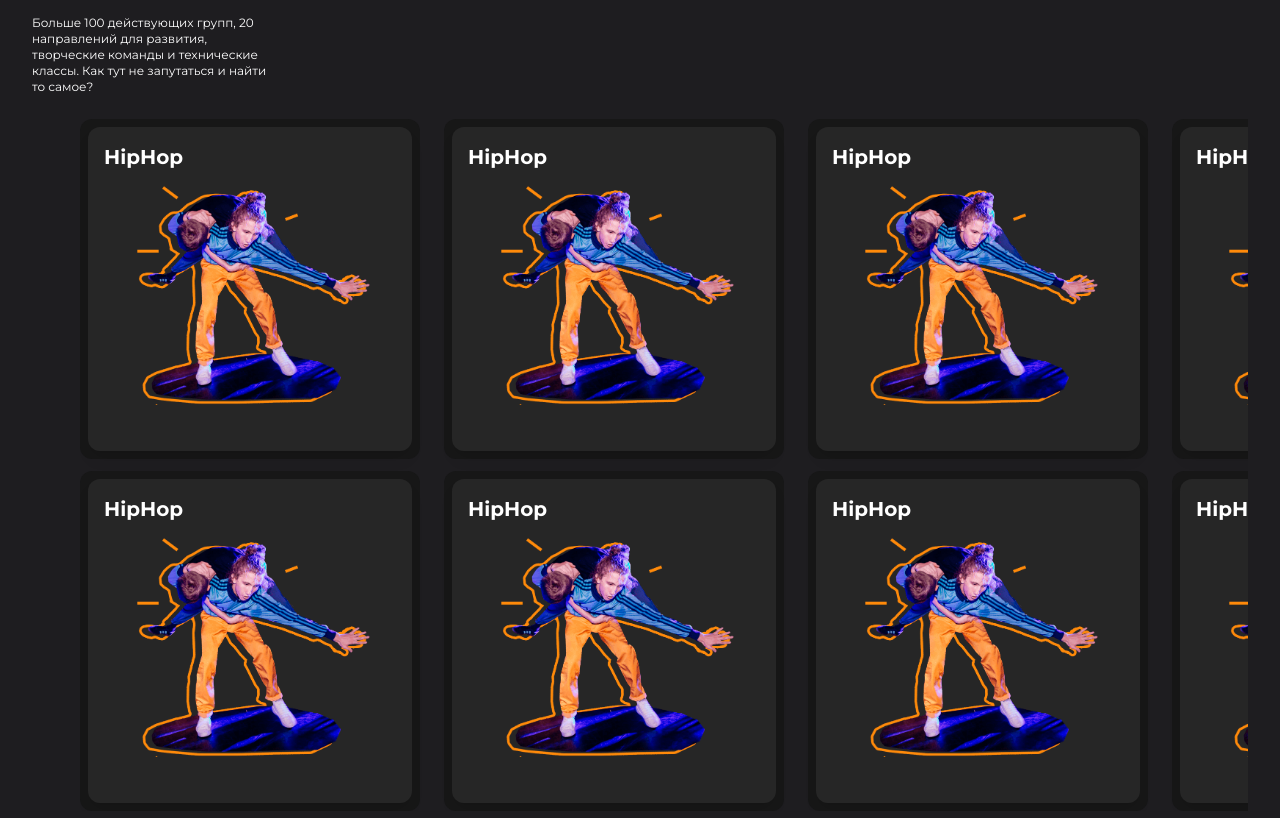
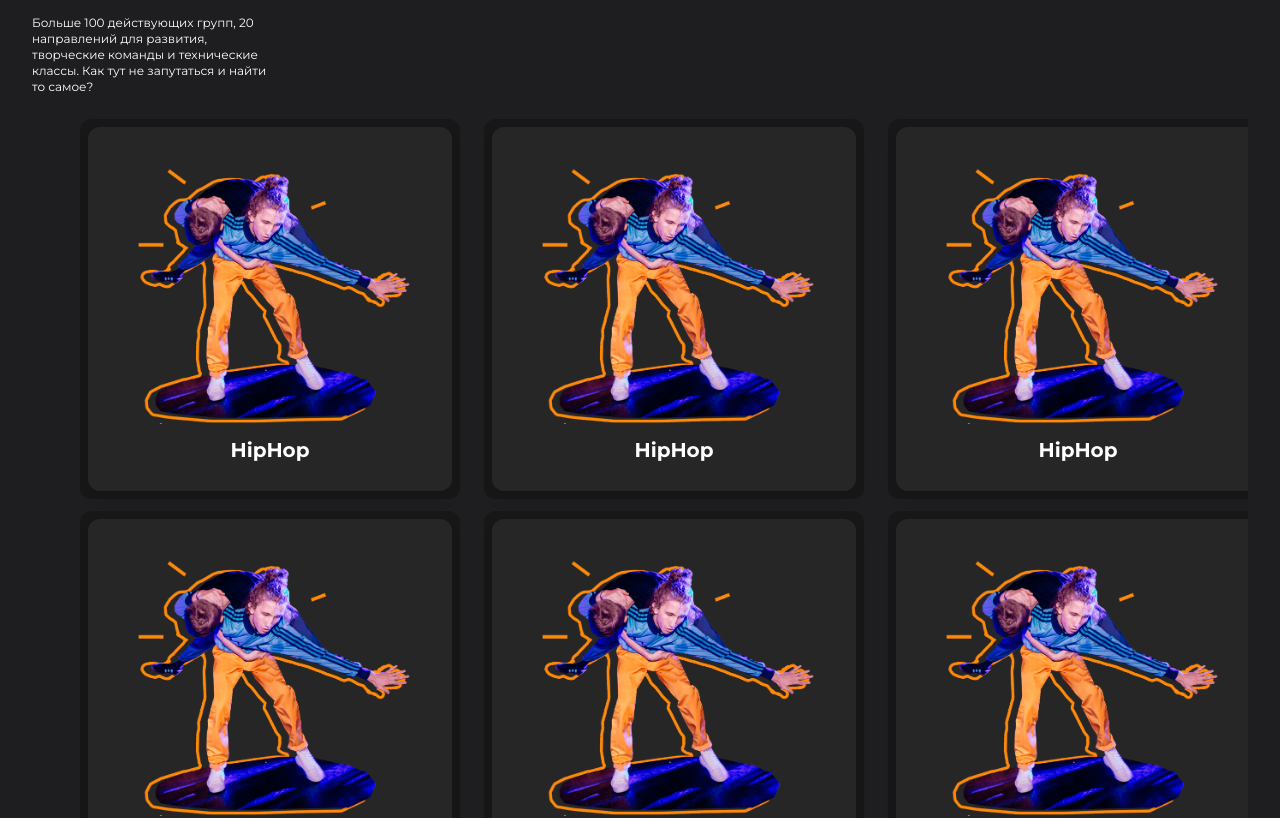
Before and after one commit to kivals/dom-site-next, a Next.js app: page / in a window 1280 px wide. Shown: the part 3500-4318 px from the top of the page. Built offline with nearby package versions, Linux system fonts and the light colour scheme.

Commit message:
fix: fix DirectionCarousel

```diff
--- a/components/DirectionCard.tsx
+++ b/components/DirectionCard.tsx
@@ -64,7 +64,7 @@ const DirectionCard = () => {
         transformStyle: "preserve-3d",
         transform,
       }}
-      className="relative h-[149px] w-[149px] rounded-xl bg-neutral-900 sm:h-[280px] sm:w-[280px] md:h-[340px] md:w-[340px]"
+      className="relative rounded-xl bg-neutral-900 h-[230px] w-[230px] md:h-[380px] md:w-[380px]"
     >
       <div
         style={{
@@ -73,29 +73,29 @@ const DirectionCard = () => {
         }}
         className="absolute inset-2 grid place-content-center overflow-hidden rounded-xl bg-neutral-800 shadow-lg sm:inset-2 md:inset-2"
       >
+        <Image
+          className="rounded-xl object-fill sm:w-[180px] md:w-[280px] mb-3"
+          src="/about/second.png"
+          alt=""
+          width={149}
+          height={149}
+          priority
+        />
         <motion.h4
           whileHover="scale"
-          className="absolute left-4 top-4 text-xl font-bold"
+          className="text-xl font-bold text-center"
           transition={{
             duration: 0.3,
             ease: "easeInOut"
           }}
           variants={{
-            scale: { scale: 1.1, originX: 0, color: "#e5ce76" },
+            scale: {scale: 1.1, originX: 0, color: "#e5ce76"},
             initial: {scale: 1, originX: 0, color: "#ffffff"},
           }}
           animate={controls}
         >
           HipHop
         </motion.h4>
-        <Image
-          className="rounded-xl object-fill sm:w-[180px] md:w-[240px]"
-          src="/about/second.png"
-          alt=""
-          width={149}
-          height={149}
-          priority
-        />
       </div>
     </motion.div>
   );
--- a/components/DirectionCarousel.tsx
+++ b/components/DirectionCarousel.tsx
@@ -24,7 +24,7 @@ const DirectionCarousel = ({ containerStyles }: DirectionCarouselProps) => {
           {Array.from({ length: 5 }).map((_, index) => (
             <CarouselItem
               key={index}
-              className="basis-[149px] rounded-full sm:basis-[280px] md:basis-[340px]"
+              className="rounded-full basis-[230px] md:basis-[380px]"
             >
               <DirectionsItem />
             </CarouselItem>
```
